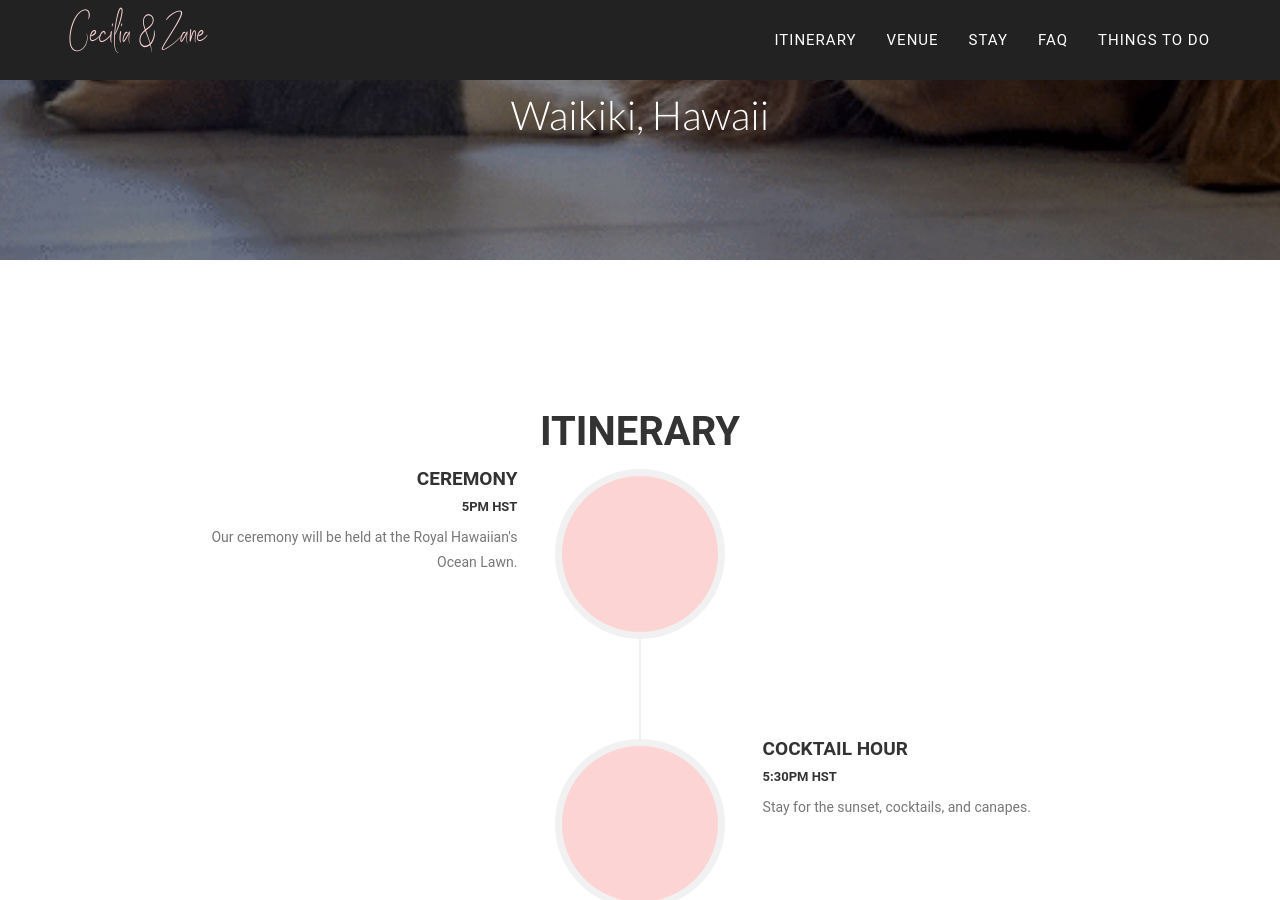
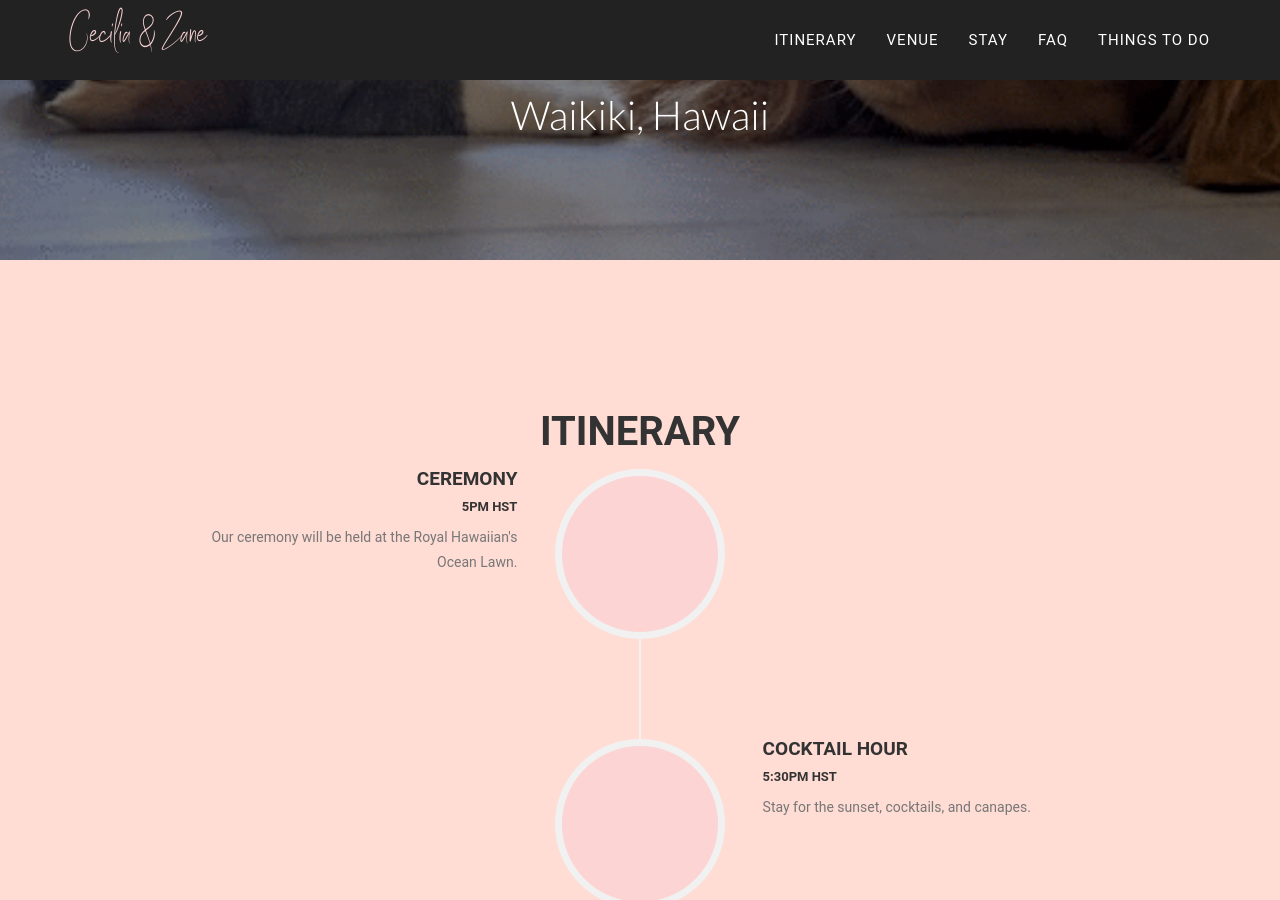
Before and after one commit to ceciliaxli/wedding-website, a Jekyll site: the page built from index.html, in a window 1280 px wide and 900 px high, scrolled down 515 px. Built offline with Jekyll 4.4.1, drawn with Linux system fonts in a browser that asks for light colours; some web fonts are replaced.

Commit message:
Update itinerary.html

```diff
--- a/_includes/en_data/itinerary.html
+++ b/_includes/en_data/itinerary.html
@@ -1,5 +1,5 @@
 <!-- Events Section -->
-<section id="itinerary">
+<section id="itinerary" class="bg-light-pink">
     <div class="container">
         <div class="row">
             <div class="col-lg-12 text-center">
```
